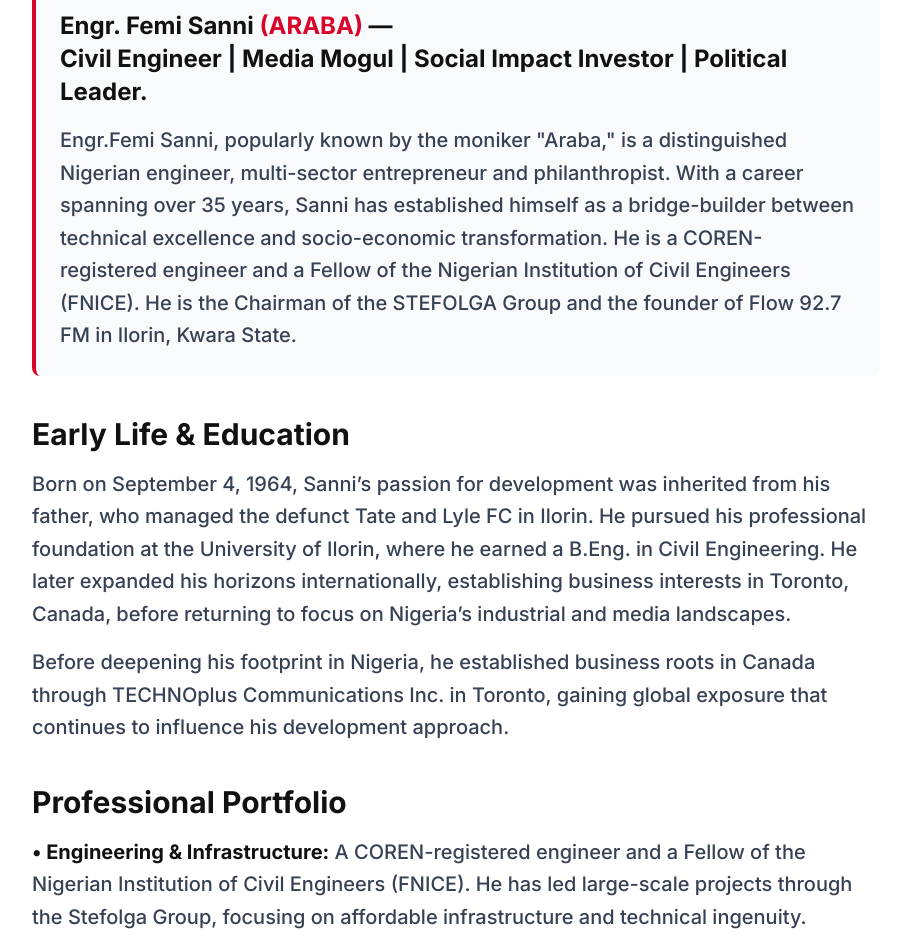
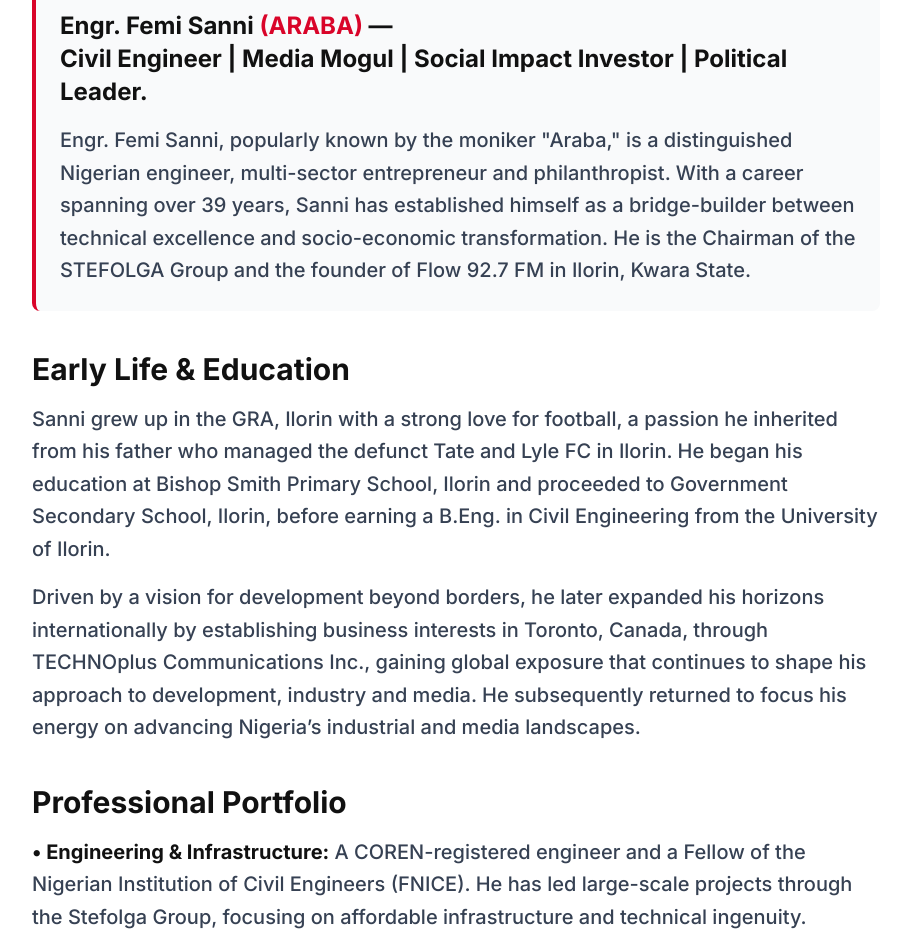
Before and after one commit to Jc-Ls/kwaratiwani, a Next.js app: page /about in a window 1280 px wide. Shown: the part 760-1701 px from the top of the page, without its empty margins (184-1092 px from the left). Built offline with nearby package versions, Linux system fonts and the light colour scheme.

Commit message:
Update Early Life section and preserve quote formatting

```diff
--- a/app/about/page.tsx
+++ b/app/about/page.tsx
@@ -10,7 +10,6 @@
   "/images/araba-3.jpg", // Repeated to keep the 4-image cycle
   "/images/araba-4.jpg", // Repeated to keep the 4-image cycle
 ];
-
 
 export default function About() {
   const [currentImage, setCurrentImage] = useState(0);
@@ -55,11 +54,7 @@
               Civil Engineer | Media Mogul | Social Impact Investor | Political Leader.
             </p>
             <p>
-
-
-Engr.Femi Sanni, popularly known by the moniker "Araba," is a distinguished Nigerian engineer, multi-sector entrepreneur and philanthropist. With a career spanning over 35 years, Sanni has established himself as a bridge-builder between technical excellence and socio-economic transformation.
-He is a COREN-registered engineer and a Fellow of the Nigerian Institution of Civil Engineers (FNICE).
-He is the Chairman of the STEFOLGA Group and the founder of Flow 92.7 FM in Ilorin, Kwara State.
+              Engr. Femi Sanni, popularly known by the moniker "Araba," is a distinguished Nigerian engineer, multi-sector entrepreneur and philanthropist. With a career spanning over 39 years, Sanni has established himself as a bridge-builder between technical excellence and socio-economic transformation. He is the Chairman of the STEFOLGA Group and the founder of Flow 92.7 FM in Ilorin, Kwara State.
             </p>
           </div>
 
@@ -67,10 +62,10 @@
           <div>
             <h2 className="text-2xl md:text-3xl font-bold text-brand-black mb-4">Early Life & Education</h2>
             <p className="mb-4">
-              Born on September 4, 1964, Sanni’s passion for development was inherited from his father, who managed the defunct Tate and Lyle FC in Ilorin. He pursued his professional foundation at the University of Ilorin, where he earned a B.Eng. in Civil Engineering. He later expanded his horizons internationally, establishing business interests in Toronto, Canada, before returning to focus on Nigeria’s industrial and media landscapes.
+              Sanni grew up in the GRA, Ilorin with a strong love for football, a passion he inherited from his father who managed the defunct Tate and Lyle FC in Ilorin. He began his education at Bishop Smith Primary School, Ilorin and proceeded to Government Secondary School, Ilorin, before earning a B.Eng. in Civil Engineering from the University of Ilorin.
             </p>
             <p>
-              Before deepening his footprint in Nigeria, he established business roots in Canada through TECHNOplus Communications Inc. in Toronto, gaining global exposure that continues to influence his development approach.
+              Driven by a vision for development beyond borders, he later expanded his horizons internationally by establishing business interests in Toronto, Canada, through TECHNOplus Communications Inc., gaining global exposure that continues to shape his approach to development, industry and media. He subsequently returned to focus his energy on advancing Nigeria’s industrial and media landscapes.
             </p>
           </div>
 
@@ -98,7 +93,7 @@
             <h2 className="text-2xl md:text-3xl font-bold text-brand-black mb-4 underline decoration-brand-red decoration-2 underline-offset-8">
               Social Impact & Philanthropy
             </h2>
-                        {/* THIS IS THE SPECIFIC PARAGRAPH YOU CIRCLED */}
+
             <p className="mb-6 text-gray-700 leading-relaxed font-medium">
               Sanni is a major advocate for youth development, famously stating that:
               <span className="block mt-2 italic font-bold text-brand-black">
--- a/app/get-involved/page.tsx
+++ b/app/get-involved/page.tsx
@@ -24,7 +24,7 @@
             rel="noopener noreferrer"
             className="inline-block px-10 py-5 bg-brand-red text-white font-bold text-xl rounded-md hover:bg-red-700 transition-colors shadow-lg"
           >
-            Open Volunteer Form
+            Register
           </Link>
         </div>
 
```
